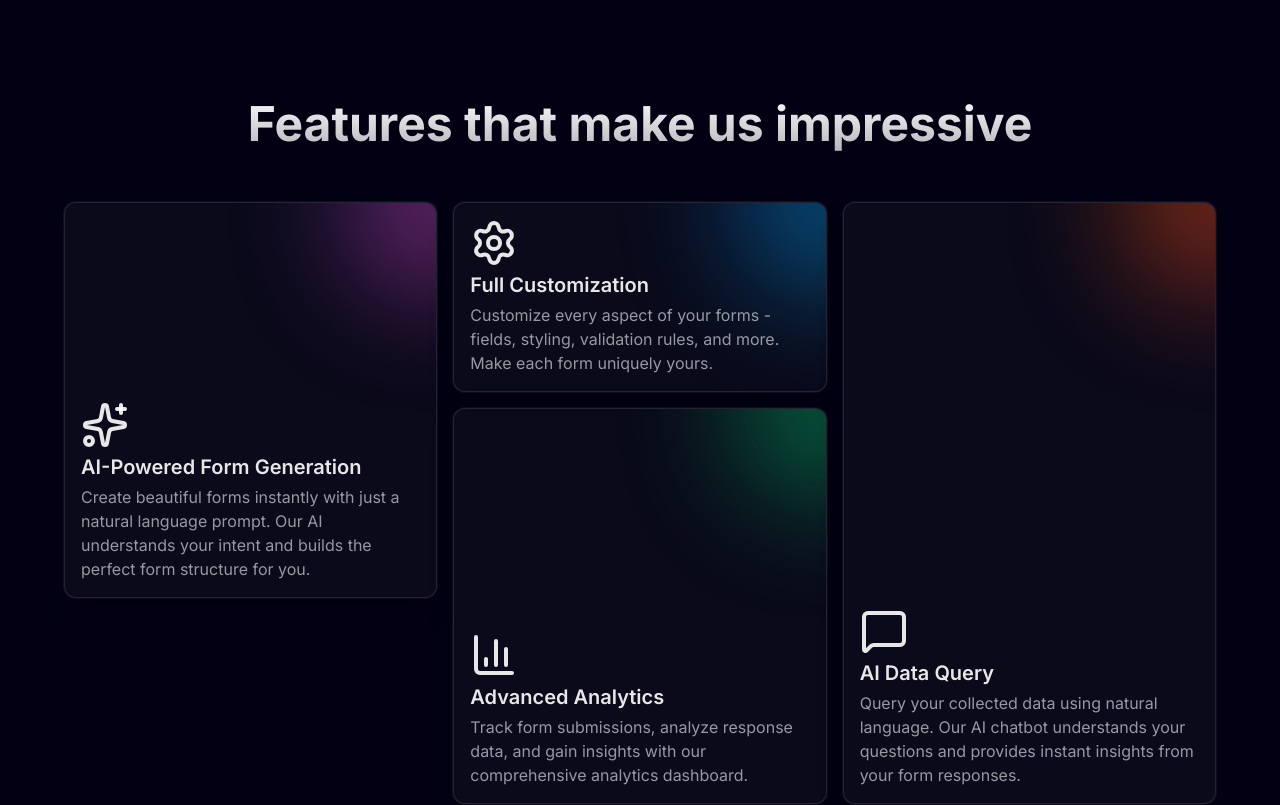
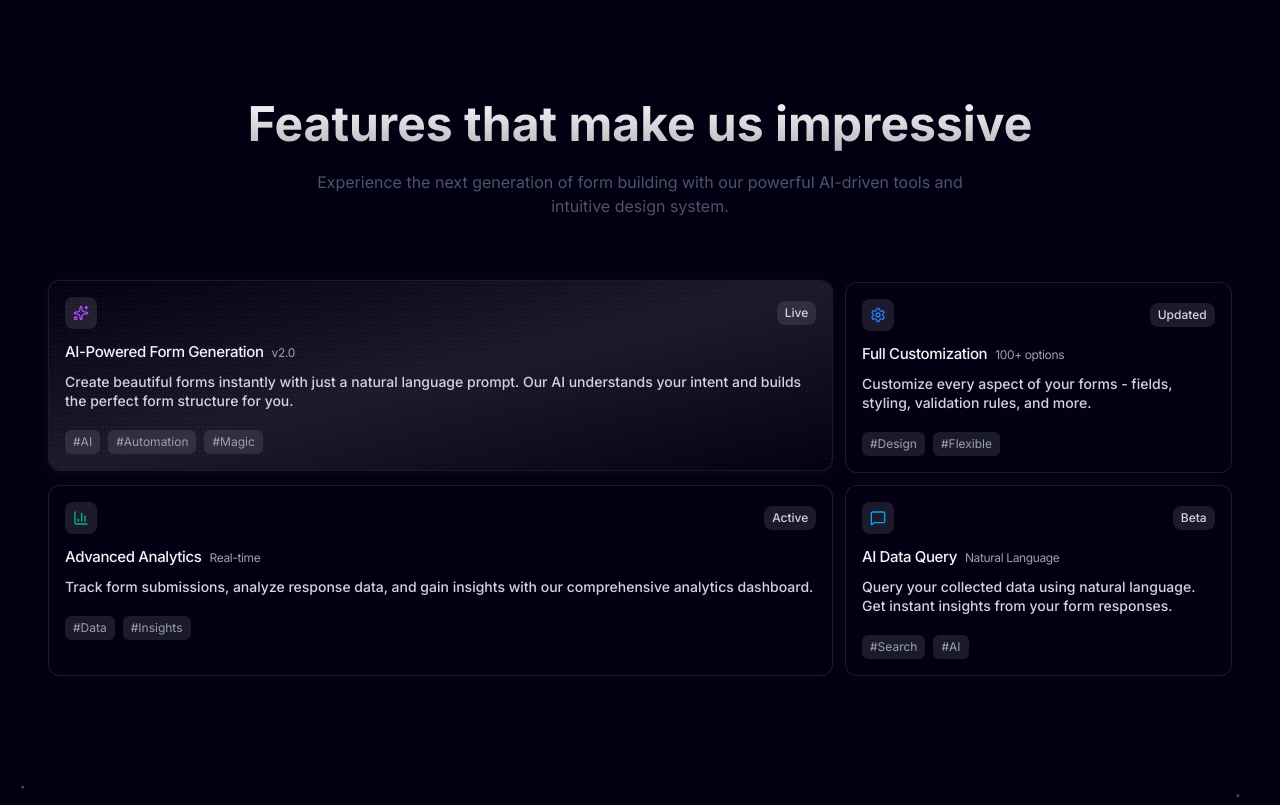
Before and after one commit to thisMeSandeep/DropForm, a Next.js app: page / in a window 1280 px wide. Shown: the part 4040-4845 px from the top of the page. Built offline with nearby package versions, Linux system fonts and the light colour scheme.

Commit message:
Improve feature section

```diff
--- a/components/landing-page/FeaturesSection.tsx
+++ b/components/landing-page/FeaturesSection.tsx
@@ -1,49 +1,47 @@
-import { Sparkles, Settings, BarChart3, MessageSquare } from "lucide-react"
-import { BentoCard, BentoGrid } from "../ui/bento-grid"
+import { Sparkles, Settings, BarChart3, MessageSquare, TrendingUp, CheckCircle, Video, Globe } from "lucide-react"
+import { BentoGrid, type BentoItem } from "../ui/bento-grid"
 
-const features = [
+const features: BentoItem[] = [
     {
-        Icon: Sparkles,
-        name: "AI-Powered Form Generation",
+        title: "AI-Powered Form Generation",
+        meta: "v2.0",
         description: "Create beautiful forms instantly with just a natural language prompt. Our AI understands your intent and builds the perfect form structure for you.",
-        href: "/",
-        cta: "Learn more",
-        background: <div className="absolute -top-20 -right-20 opacity-60 bg-linear-to-br from-purple-500 to-pink-500 blur-3xl w-40 h-40 rounded-full" />,
-        className: "lg:col-start-1 lg:col-end-2 lg:row-start-1 lg:row-end-3 bg-[#0a0a1a] border border-white/10 [box-shadow:0_0_0_1px_rgba(255,255,255,.05),0_2px_4px_rgba(0,0,0,.3),0_12px_24px_rgba(0,0,0,.2)] [&_svg]:text-white/90 [&_h3]:text-white/90 [&_p]:text-gray-300/70 [&_a]:text-white/80 hover:[&_a]:text-white [&_.group-hover\:bg-black\/\[\.03\]]:bg-white/5",
+        icon: <Sparkles className="w-4 h-4 text-purple-500" />,
+        status: "Live",
+        tags: ["AI", "Automation", "Magic"],
+        colSpan: 2,
+        hasPersistentHover: true,
     },
     {
-        Icon: Settings,
-        name: "Full Customization",
-        description: "Customize every aspect of your forms - fields, styling, validation rules, and more. Make each form uniquely yours.",
-        href: "/",
-        cta: "Learn more",
-        background: <div className="absolute -top-20 -right-20 opacity-60 bg-linear-to-br from-blue-500 to-cyan-500 blur-3xl w-40 h-40 rounded-full" />,
-        className: "lg:col-start-2 lg:col-end-3 lg:row-start-1 lg:row-end-2 bg-[#0a0a1a] border border-white/10 [box-shadow:0_0_0_1px_rgba(255,255,255,.05),0_2px_4px_rgba(0,0,0,.3),0_12px_24px_rgba(0,0,0,.2)] [&_svg]:text-white/90 [&_h3]:text-white/90 [&_p]:text-gray-300/70 [&_a]:text-white/80 hover:[&_a]:text-white [&_.group-hover\:bg-black\/\[\.03\]]:bg-white/5",
+        title: "Full Customization",
+        meta: "100+ options",
+        description: "Customize every aspect of your forms - fields, styling, validation rules, and more.",
+        icon: <Settings className="w-4 h-4 text-blue-500" />,
+        status: "Updated",
+        tags: ["Design", "Flexible"],
     },
     {
-        Icon: BarChart3,
-        name: "Advanced Analytics",
+        title: "Advanced Analytics",
+        meta: "Real-time",
         description: "Track form submissions, analyze response data, and gain insights with our comprehensive analytics dashboard.",
-        href: "/",
-        cta: "Learn more",
-        background: <div className="absolute -top-20 -right-20 opacity-60 bg-linear-to-br from-green-500 to-emerald-500 blur-3xl w-40 h-40 rounded-full" />,
-        className: "lg:col-start-2 lg:col-end-3 lg:row-start-2 lg:row-end-4 bg-[#0a0a1a] border border-white/10 [box-shadow:0_0_0_1px_rgba(255,255,255,.05),0_2px_4px_rgba(0,0,0,.3),0_12px_24px_rgba(0,0,0,.2)] [&_svg]:text-white/90 [&_h3]:text-white/90 [&_p]:text-gray-300/70 [&_a]:text-white/80 hover:[&_a]:text-white [&_.group-hover\:bg-black\/\[\.03\]]:bg-white/5",
+        icon: <BarChart3 className="w-4 h-4 text-emerald-500" />,
+        tags: ["Data", "Insights"],
+        colSpan: 2,
     },
     {
-        Icon: MessageSquare,
-        name: "AI Data Query",
-        description: "Query your collected data using natural language. Our AI chatbot understands your questions and provides instant insights from your form responses.",
-        href: "/",
-        cta: "Learn more",
-        background: <div className="absolute -top-20 -right-20 opacity-60 bg-linear-to-br from-orange-500 to-red-500 blur-3xl w-40 h-40 rounded-full" />,
-        className: "lg:col-start-3 lg:col-end-4 lg:row-start-1 lg:row-end-4 bg-[#0a0a1a] border border-white/10 [box-shadow:0_0_0_1px_rgba(255,255,255,.05),0_2px_4px_rgba(0,0,0,.3),0_12px_24px_rgba(0,0,0,.2)] [&_svg]:text-white/90 [&_h3]:text-white/90 [&_p]:text-gray-300/70 [&_a]:text-white/80 hover:[&_a]:text-white [&_.group-hover\:bg-black\/\[\.03\]]:bg-white/5",
+        title: "AI Data Query",
+        meta: "Natural Language",
+        description: "Query your collected data using natural language. Get instant insights from your form responses.",
+        icon: <MessageSquare className="w-4 h-4 text-sky-500" />,
+        status: "Beta",
+        tags: ["Search", "AI"],
     },
-]
+];
 
 const FeaturesSection = () => {
     return (
         <section className="relative px-4 sm:px-6 md:px-8 pt-20 md:pt-32 pb-20">
-            <div className="max-w-6xl mx-auto">
+            <div className="max-w-7xl mx-auto">
                 {/* Header section */}
                 <div className="text-center mb-12">
                     <h2 className="mb-4">
@@ -51,14 +49,13 @@ const FeaturesSection = () => {
                             Features that make us impressive
                         </span>
                     </h2>
+                    <p className="text-gray-600 dark:text-gray-400 max-w-2xl mx-auto">
+                        Experience the next generation of form building with our powerful AI-driven tools and intuitive design system.
+                    </p>
                 </div>
 
                 {/* Bento Grid */}
-                <BentoGrid className="lg:grid-rows-3">
-                    {features.map((feature) => (
-                        <BentoCard key={feature.name} {...feature} />
-                    ))}
-                </BentoGrid>
+                <BentoGrid items={features} />
             </div>
         </section>
     )
--- a/components/ui/bento-grid.tsx
+++ b/components/ui/bento-grid.tsx
@@ -1,109 +1,113 @@
-import { ComponentPropsWithoutRef, ReactNode } from "react"
-import { ArrowRight } from "lucide-react"
+"use client";
 
-import { cn } from "@/lib/utils"
-import { Button } from "@/components/ui/button"
+import { cn } from "@/lib/utils";
+import {
+  CheckCircle,
+  Clock,
+  Star,
+  TrendingUp,
+  Video,
+  Globe,
+} from "lucide-react";
 
-interface BentoGridProps extends ComponentPropsWithoutRef<"div"> {
-  children: ReactNode
-  className?: string
+export interface BentoItem {
+  title: string;
+  description: string;
+  icon: React.ReactNode;
+  status?: string;
+  tags?: string[];
+  meta?: string;
+  cta?: string;
+  colSpan?: number;
+  hasPersistentHover?: boolean;
 }
 
-interface BentoCardProps extends ComponentPropsWithoutRef<"div"> {
-  name: string
-  className: string
-  background: ReactNode
-  Icon: React.ElementType
-  description: string
-  href: string
-  cta: string
+interface BentoGridProps {
+  items: BentoItem[];
 }
 
-const BentoGrid = ({ children, className, ...props }: BentoGridProps) => {
+function BentoGrid({ items }: BentoGridProps) {
   return (
+    <div className="grid grid-cols-1 md:grid-cols-3 gap-3 p-4 max-w-7xl mx-auto">
+      {items.map((item, index) => (
         <div
+          key={index}
           className={cn(
-        "grid w-full auto-rows-[22rem] grid-cols-3 gap-4",
-        className
+            "group relative p-4 rounded-xl overflow-hidden transition-all duration-300",
+            "border border-white/10 bg-[#030014]",
+            "hover:shadow-[0_2px_12px_rgba(255,255,255,0.03)]",
+            "hover:-translate-y-0.5 will-change-transform",
+            item.colSpan === 2 ? "md:col-span-2" : "col-span-1",
+            {
+              "shadow-[0_2px_12px_rgba(255,255,255,0.03)] -translate-y-0.5":
+                item.hasPersistentHover,
+            }
           )}
-      {...props}
         >
-      {children}
-    </div>
-  )
-}
-
-const BentoCard = ({
-  name,
-  className,
-  background,
-  Icon,
-  description,
-  href,
-  cta,
-  ...props
-}: BentoCardProps) => (
           <div
-    key={name}
-    className={cn(
-      "group relative col-span-3 flex flex-col justify-between overflow-hidden rounded-xl",
-      // light styles
-      "bg-background [box-shadow:0_0_0_1px_rgba(0,0,0,.03),0_2px_4px_rgba(0,0,0,.05),0_12px_24px_rgba(0,0,0,.05)]",
-      // dark styles
-      "dark:bg-background transform-gpu dark:[box-shadow:0_-20px_80px_-20px_#ffffff1f_inset] dark:[border:1px_solid_rgba(255,255,255,.1)]",
-      className
-    )}
-    {...props}
+            className={`absolute inset-0 ${item.hasPersistentHover
+              ? "opacity-100"
+              : "opacity-0 group-hover:opacity-100"
+              } transition-opacity duration-300`}
           >
-    <div>{background}</div>
-    <div className="p-4">
-      <div className="pointer-events-none z-10 flex transform-gpu flex-col gap-1 transition-all duration-300 lg:group-hover:-translate-y-10">
-        <Icon className="h-12 w-12 origin-left transform-gpu text-neutral-700 dark:text-neutral-300 transition-all duration-300 ease-in-out group-hover:scale-75" />
-        <h3 className="text-xl font-semibold text-neutral-700 dark:text-neutral-300">
-          {name}
-        </h3>
-        <p className="max-w-lg text-neutral-400">{description}</p>
+            <div className="absolute inset-0 bg-[radial-gradient(circle_at_center,rgba(255,255,255,0.02)_1px,transparent_1px)] bg-size-[4px_4px]" />
           </div>
 
-      <div
+          <div className="relative flex flex-col space-y-3">
+            <div className="flex items-center justify-between">
+              <div className="w-8 h-8 rounded-lg flex items-center justify-center bg-white/10 group-hover:bg-linear-to-br transition-all duration-300">
+                {item.icon}
+              </div>
+              <span
                 className={cn(
-          "pointer-events-none flex w-full translate-y-0 transform-gpu flex-row items-center transition-all duration-300 group-hover:translate-y-0 group-hover:opacity-100 lg:hidden"
+                  "text-xs font-medium px-2 py-1 rounded-lg backdrop-blur-sm",
+                  "bg-white/10 text-gray-300",
+                  "transition-colors duration-300 group-hover:bg-white/20"
                 )}
               >
-        <Button
-          variant="link"
-          asChild
-          size="sm"
-          className="pointer-events-auto p-0"
+                {item.status || "Active"}
+              </span>
+            </div>
+
+            <div className="space-y-2">
+              <h3 className="font-medium text-gray-100 tracking-tight text-[15px]">
+                {item.title}
+                <span className="ml-2 text-xs text-gray-400 font-normal">
+                  {item.meta}
+                </span>
+              </h3>
+              <p className="text-sm text-gray-300 leading-snug font-[425]">
+                {item.description}
+              </p>
+            </div>
+
+            <div className="flex items-center justify-between mt-2">
+              <div className="flex items-center space-x-2 text-xs text-gray-400">
+                {item.tags?.map((tag, i) => (
+                  <span
+                    key={i}
+                    className="px-2 py-1 rounded-md bg-white/10 backdrop-blur-sm transition-all duration-200 hover:bg-white/20"
                   >
-          <a href={href}>
-            {cta}
-            <ArrowRight className="ms-2 h-4 w-4 rtl:rotate-180" />
-          </a>
-        </Button>
+                    #{tag}
+                  </span>
+                ))}
+              </div>
+              <span className="text-xs text-gray-400 opacity-0 group-hover:opacity-100 transition-opacity">
+                {item.cta || "Explore →"}
+              </span>
             </div>
           </div>
 
           <div
-      className={cn(
-        "pointer-events-none absolute bottom-0 hidden w-full translate-y-10 transform-gpu flex-row items-center p-4 opacity-0 transition-all duration-300 group-hover:translate-y-0 group-hover:opacity-100 lg:flex"
-      )}
-    >
-      <Button
-        variant="link"
-        asChild
-        size="sm"
-        className="pointer-events-auto p-0"
-      >
-        <a href={href}>
-          {cta}
-          <ArrowRight className="ms-2 h-4 w-4 rtl:rotate-180" />
-        </a>
-      </Button>
+            className={`absolute inset-0 -z-10 rounded-xl p-px bg-linear-to-br from-transparent via-white/10 to-transparent ${item.hasPersistentHover
+              ? "opacity-100"
+              : "opacity-0 group-hover:opacity-100"
+              } transition-opacity duration-300`}
+          />
         </div>
+      ))}
+    </div>
+  );
+}
 
-    <div className="pointer-events-none absolute inset-0 transform-gpu transition-all duration-300 group-hover:bg-black/3 group-hover:dark:bg-neutral-800/10" />
-  </div>
-)
-
-export { BentoCard, BentoGrid }
+export { BentoGrid }
```
Lines whose indentation alone changed are shown as unchanged.
